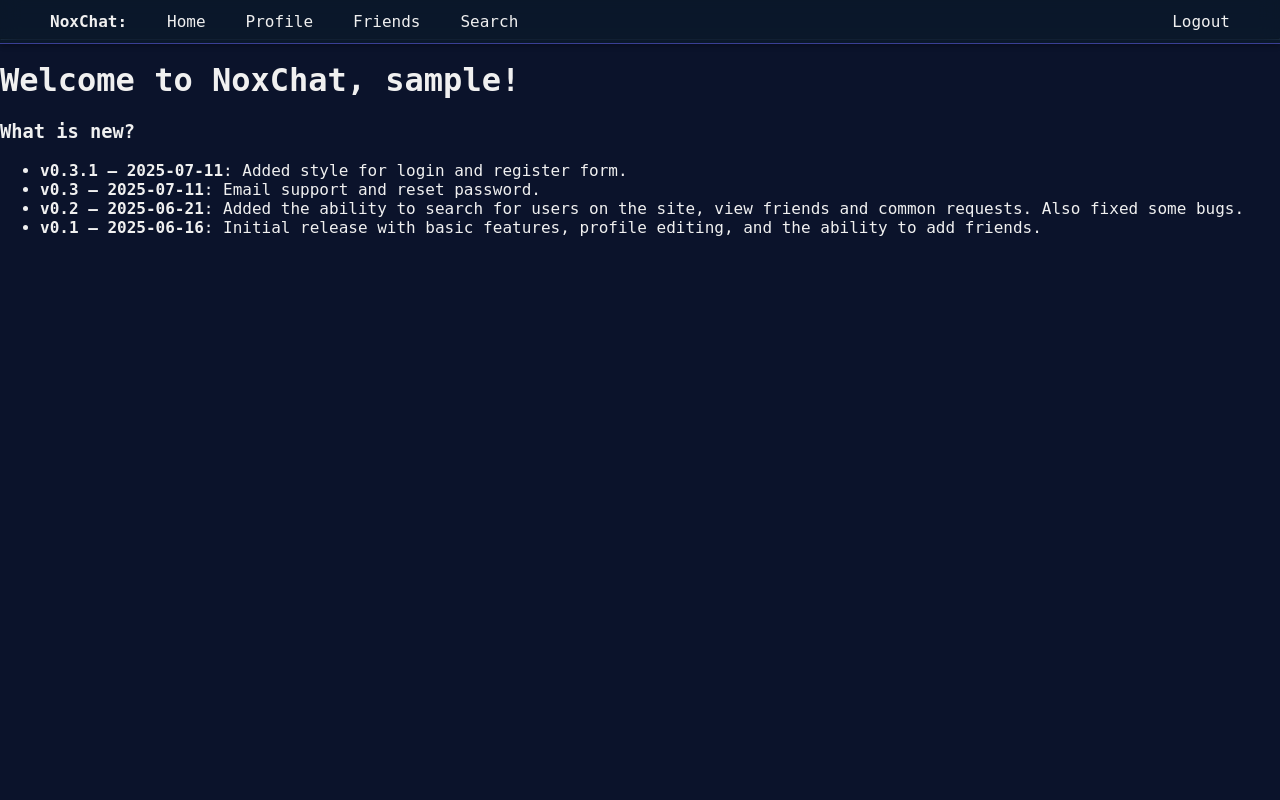
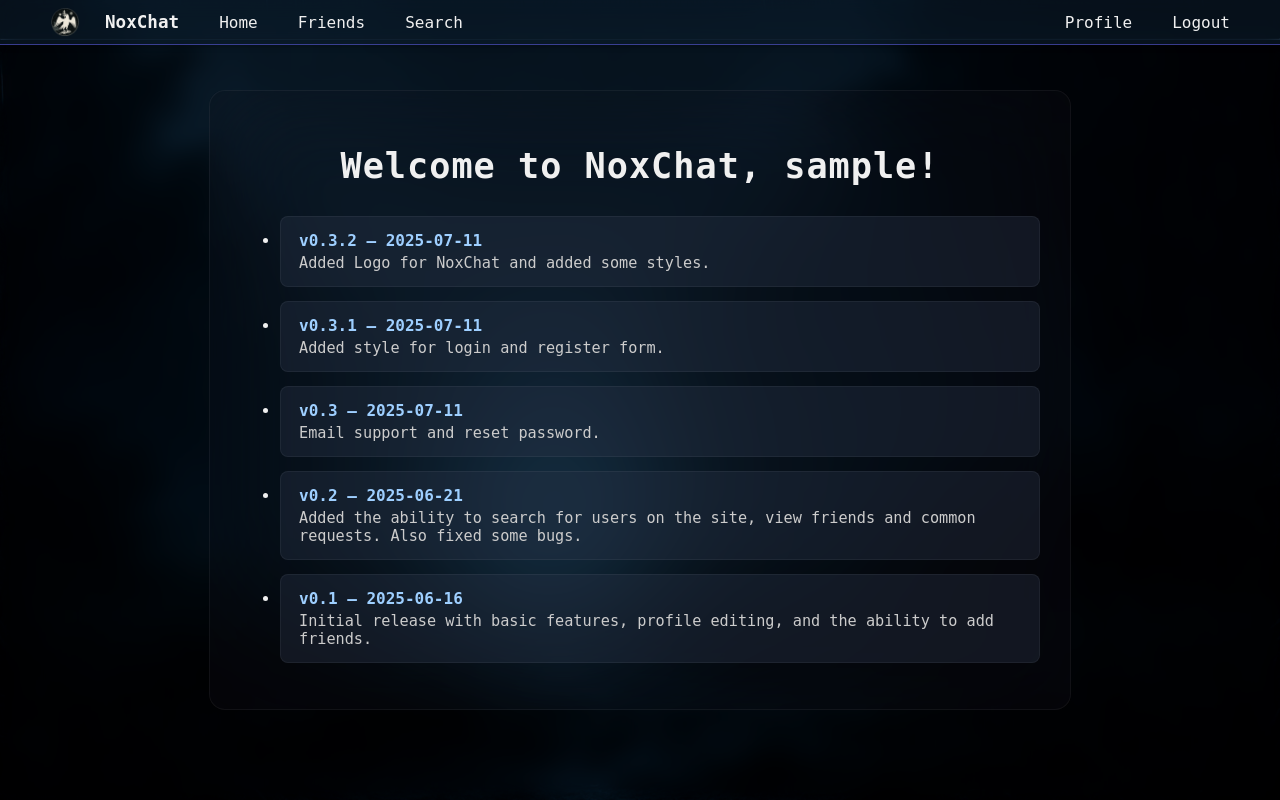
Before and after one commit to Stelour/FlaskMessenger-NoxChat-, a Flask app: page / in a window 1280 px wide. Run offline with Flask 3, Linux system fonts and the light colour scheme; a user stored in the database is signed in; tables that the repository leaves empty hold one stand-in row (values such as "Sample post").

Commit message:
Added Logo for NoxChat and added some styles

```diff
--- a/app/static/base.css
+++ b/app/static/base.css
@@ -46,8 +46,26 @@ body {
 }
 
 .brand {
+    display: flex;
+    align-items: center;
+    font-size: 1.1em;
     font-weight: bold;
     margin-right: 20px;
+}
+
+.brand-logo {
+    height: 30px;
+    margin-right: 25px;
+    margin-top: -5px;
+    margin-bottom: -5px;
+}
+
+.login-logo {
+    margin-bottom: 15px;
+    align-items: center;
+    height: 100px;
+    margin-right: 10px;
+    user-select: none;
 }
 
 .nav-left,
--- /dev/null
+++ b/app/static/home.css
@@ -0,0 +1,60 @@
+body.home-page {
+    background: url('img/bg3.png') no-repeat center center fixed;
+    background-size: cover;
+    position: relative;
+}
+
+body.home-page::before {
+    content: "";
+    position: fixed;
+    top: 0;
+    right: 0;
+    bottom: 0;
+    left: 0;
+    backdrop-filter: blur(10px);
+    z-index: -1;
+}
+
+.changelog-wrapper {
+    max-width: 800px;
+    margin: 50px auto;
+    padding: 30px;
+    background: rgba(20, 20, 30, 0.2);
+    border-radius: 16px;
+    backdrop-filter: blur(50px);
+    border: 1px solid rgba(255, 255, 255, 0.05);
+}
+
+.changelog-title {
+    text-align: center;
+    font-size: 2.2em;
+    margin-bottom: 30px;
+    font-weight: 700;
+    letter-spacing: 1px;
+}
+
+.changelog-item {
+    background: rgba(40, 50, 70, 0.4);
+    padding: 14px 18px;
+    border-radius: 8px;
+    margin-bottom: 14px;
+    border: 1px solid rgba(255, 255, 255, 0.05);
+    transition: background 0.2s, border 0.2s;
+}
+
+.changelog-item:hover {
+    background: rgba(60, 70, 90, 0.5);
+    border: 1px solid rgba(102, 217, 255, 0.1);
+}
+
+.changelog-item strong {
+    display: block;
+    color: #9ecfff;
+    margin-bottom: 4px;
+    font-size: 1em;
+}
+
+.changelog-description {
+    color: #ccc;
+    font-size: 0.95em;
+}
--- a/app/static/login.css
+++ b/app/static/login.css
@@ -11,7 +11,7 @@ body.login-page::before {
     right: 0;
     bottom: 0;
     left: 0;
-    backdrop-filter: blur(15px);
+    backdrop-filter: blur(10px);
     z-index: -1;
 }
 
@@ -23,6 +23,7 @@ body.login-page::before {
 
 .login-wrapper {
     display: flex;
+    flex-direction: column;
     justify-content: center;
     align-items: center;
     height: calc(100vh - 100px);
@@ -40,6 +41,9 @@ body.login-page::before {
 }
 
 .login-container h1 {
+    display: flex;
+    align-items: center;
+    justify-content: center;
     margin-top: 0;
     margin-bottom: 30px;
     text-align: center;
@@ -67,6 +71,7 @@ body.login-page::before {
     align-items: center;
     margin: 0 0 12px 0;
     font-size: 0.9em;
+    user-select: none;
 }
 
 .login-container input[type=submit] {
@@ -90,4 +95,5 @@ body.login-page::before {
 .register-link {
     text-align: center;
     margin-top: 12px;
+    user-select: none;
 }
--- a/app/static/register.css
+++ b/app/static/reset_password.css
@@ -1,16 +1,18 @@
-body.register-page {
+body.reset-request-page,
+body.reset-page {
     background: url('img/bg4.png') no-repeat center center fixed;
     background-size: cover;
     position: relative;
 }
 
-body.register-page::before {
+body.reset-request-page::before,
+body.reset-page::before {
     content: "";
     position: fixed;
     top: 0;
     right: 0;
     bottom: 0;
     left: 0;
-    backdrop-filter: blur(15px);
+    backdrop-filter: blur(10px);
     z-index: -1;
 }
--- a/app/static/style.css
+++ b/app/static/style.css
@@ -1,3 +1,5 @@
 @import "base.css";
 @import "login.css";
 @import "register.css";
+@import "reset_password.css";
+@import "home.css";
--- a/app/templates/base.html
+++ b/app/templates/base.html
@@ -6,22 +6,29 @@
             <title>NoxChat</title>
         {% endif %}
         <link rel="stylesheet" href="{{ url_for('static', filename='style.css') }}">
+        <link rel="icon" type="image/png" href="{{ url_for('static', filename='img/logo3.png') }}">
     </head>
         <body class="{% block body_class %}{% endblock %}">
         <nav class="navbar">
             <div class="nav-left">
-                <span class="brand">NoxChat:</span>
-                <a href="{{ url_for('index') }}">Home</a>
-                {% if current_user.is_anonymous %}
-                    <a href="{{ url_for('login') }}">Login</a>
-                {% else %}
-                    <a href="{{ url_for('user', public_id=current_user.profile.public_id) }}">Profile</a>
+                <span class="brand">
+                    <img src="{{ url_for('static', filename='img/logo3.png') }}" alt="Логотип" class="brand-logo">
+                    NoxChat
+                </span>
+                {% if not current_user.is_anonymous %}
+                    <a href="{{ url_for('index') }}">Home</a>
                     <a href="{{ url_for('friends') }}">Friends</a>
                     <a href="{{ url_for('search_user') }}">Search</a>
                 {% endif %}
             </div>
-            {% if not current_user.is_anonymous %}
+            {% if current_user.is_anonymous %}
             <div class="nav-right">
+                <a href="{{ url_for('login') }}">Login</a>
+                <a href="{{ url_for('register') }}">Register</a>
+            </div>
+            {% else %}
+            <div class="nav-right">
+                <a href="{{ url_for('user', public_id=current_user.profile.public_id) }}">Profile</a>
                 <a href="{{ url_for('logout') }}">Logout</a>
             </div>
             {% endif %}
--- a/app/templates/index.html
+++ b/app/templates/index.html
@@ -1,20 +1,19 @@
 {% extends "base.html" %}
 
+{% block body_class %}home-page{% endblock %}
+
 {% block content %}
+<div class="changelog-wrapper">
+    <h1 class="changelog-title">{{ welcome_message }}</h1>
     <div>
-        <h1>{{ welcome_message }}</h1>
-
-        <div>
-            <h3>What is new?</h3>
         <ul>
             {% for item in updates %}
-                <li>
-                    <strong>{{ item.version }} – {{ item.date }}</strong>:
-                    {{ item.description }}
+            <li class="changelog-item">
+                <strong>{{ item.version }} – {{ item.date }}</strong>
+                <span class="changelog-description">{{ item.description }}</span>
             </li>
             {% endfor %}
         </ul>
     </div>
-
 </div>
 {% endblock %}
--- a/app/templates/login.html
+++ b/app/templates/login.html
@@ -4,8 +4,11 @@
 
 {% block content %}
 <div class="login-wrapper">
+    <img src="{{ url_for('static', filename='img/logo3.png') }}" alt="" class="login-logo">
     <div class="login-container">
-        <h1>Login</h1>
+        <h1>
+            Login
+        </h1>
         <form action="" method="post" novalidate>
             {{ form.hidden_tag() }}
             <div class="form-field">
--- a/app/templates/register.html
+++ b/app/templates/register.html
@@ -4,8 +4,11 @@
 
 {% block content %}
 <div class="login-wrapper">
+    <img src="{{ url_for('static', filename='img/logo3.png') }}" alt="" class="login-logo">
     <div class="login-container">
-        <h1>Register</h1>
+        <h1>
+            Register
+        </h1>
         <form action="" method="post" novalidate>
             {{ form.hidden_tag() }}
             <div class="form-field">
--- a/app/updates.py
+++ b/app/updates.py
@@ -18,5 +18,10 @@ updates = [
         "version": "v0.3.1",
         "date": "2025-07-11",
         "description": "Added style for login and register form."
+    },
+    {
+        "version": "v0.3.2",
+        "date": "2025-07-11",
+        "description": "Added Logo for NoxChat and added some styles."
     }
 ]
```
Also changed, not shown: app/templates/reset_password.html (+15 -10 lines), app/templates/reset_password_request.html (+12 -6 lines), app/static/img/logo1.png (added), app/static/img/logo3.png (added). Lines whose indentation alone changed are shown as unchanged.
